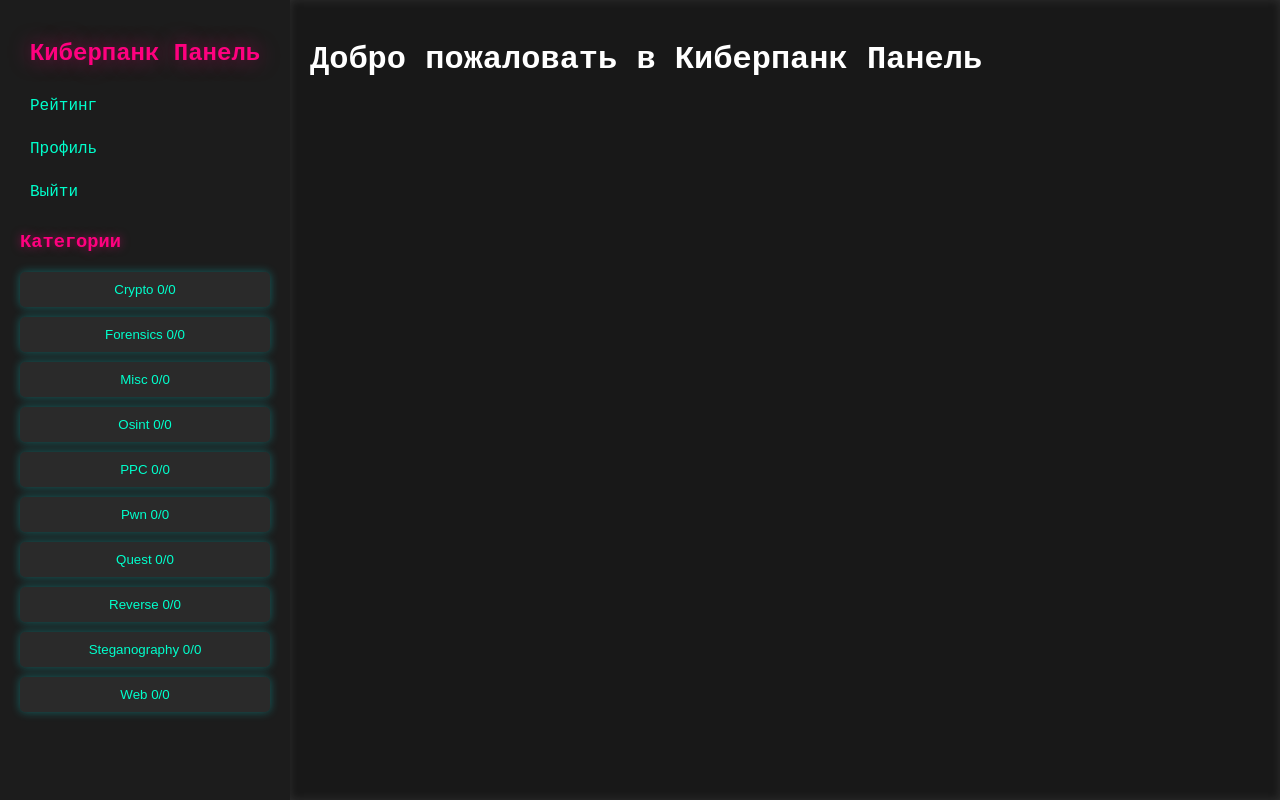
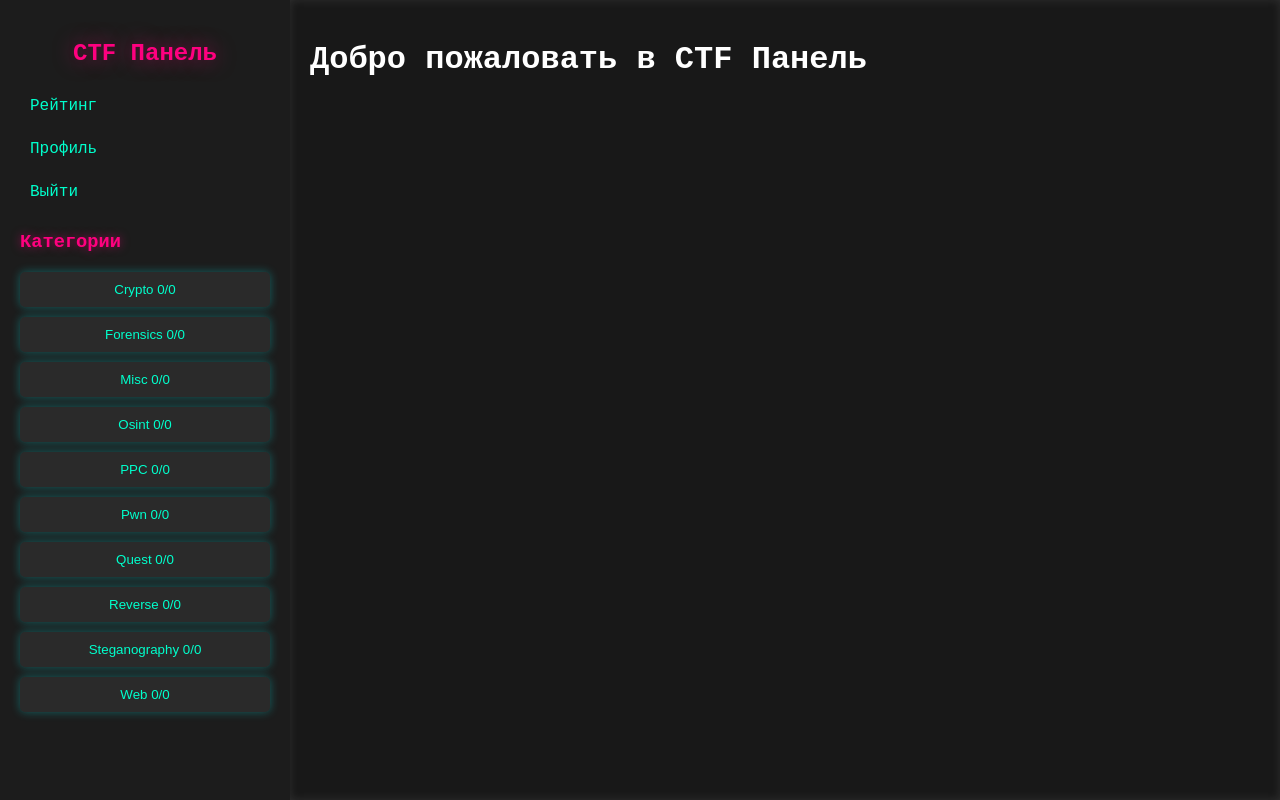
Before and after one commit to Aapng-cmd/ctf_platform, a PHP site: page /home.php in a window 1280 px wide. Run offline with PHP 8.4, Linux system fonts and the light colour scheme; the visitor is signed in with stand-in values (Sample User, id 1); data comes from the database, SQL or seed files in the repository; data that the repository does not hold is empty.

Commit message:
fixed files

```diff
--- a/src/home.php
+++ b/src/home.php
@@ -100,7 +100,7 @@ $conn->close();
 <head>
     <meta charset="UTF-8">
     <meta name="viewport" content="width=device-width, initial-scale=1.0">
-    <title>Киберпанк Панель</title>
+    <title>CTF Панель</title>
     <style>
         body {
             font-family: 'Courier New', Courier, monospace;
@@ -339,7 +339,7 @@ $conn->close();
 </head>
 <body>
     <div class="sidebar">
-        <h2>Киберпанк Панель</h2>
+        <h2>CTF Панель</h2>
         <a href="rating.php">Рейтинг</a>
         <a href="profile.php">Профиль</a>
         <a href="logout.php">Выйти</a>
@@ -358,7 +358,7 @@ $conn->close();
         </div>
     </div>
     <div class="main-content">
-        <h1>Добро пожаловать в Киберпанк Панель</h1>
+        <h1>Добро пожаловать в CTF Панель</h1>
         <?php
         $conn = start_conn();
         if ($_SERVER['REQUEST_METHOD'] === 'GET' && isset($_GET['category_id'])) {
```
